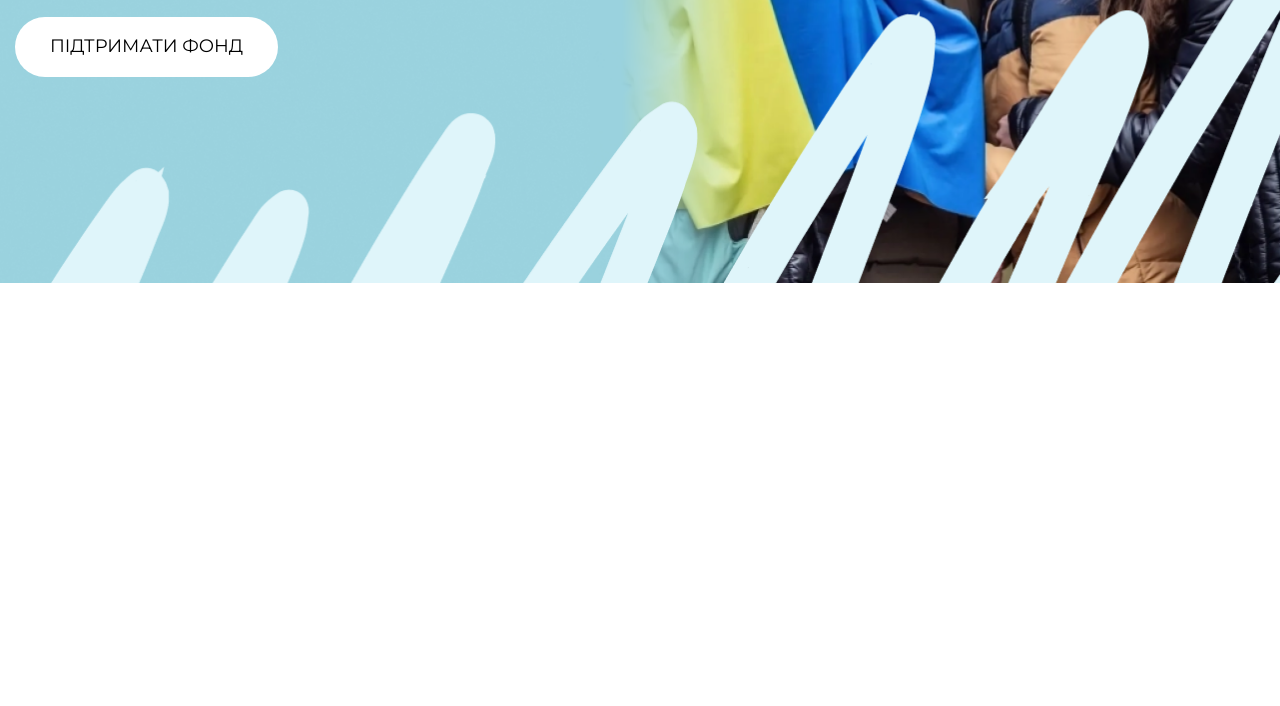
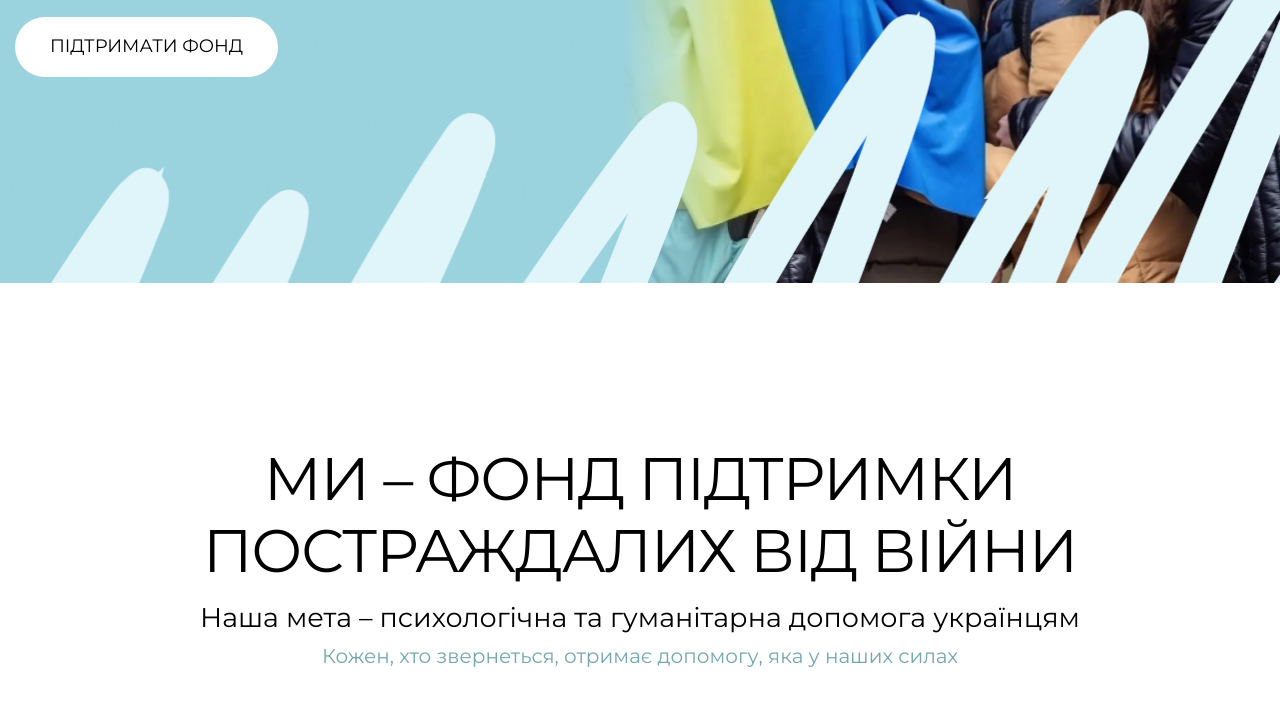
Before and after one commit to JustFantick/freshcode-frontend-intro-practice, a website built with webpack: page src/index.html in a window 1280 px wide. Shown: the part 662-1368 px from the top of the page. Before the commit the page ends 945 px from the top, so only its background shows below. Built offline with nearby package versions, Linux system fonts and the light colour scheme.

Commit message:
feat: add hero section

```diff
--- a/src/index.html
+++ b/src/index.html
@@ -59,6 +59,14 @@
                     <button type="button" class="button _btn-v2"> Підтримати фонд </button>
                 </div>
             </section>
+
+            <section class="hero-section _section-padding-top _section-padding-bottom">
+                <div class="hero-section__container">
+                    <h2> Ми – фонд підтримки постраждалих від війни </h2>
+                    <h6> Наша мета – психологічна та гуманітарна допомога українцям </h6>
+                    <p class="_highlighted"> Кожен, хто звернеться, отримає допомогу, яка у наших силах </p>
+                </div>
+            </section>
         </main>
 
         <footer class="footer" id="contact"> </footer>
--- /dev/null
+++ b/src/scss/_sections.scss
@@ -0,0 +1,54 @@
+@use '_functions' as *;
+
+$section-vertical-gap: clamp(5rem, calc(2.03rem + 11.19vw), 10rem); // 425-1140px | 80-160px
+
+section {
+    &._section-padding-top {
+        padding-top: $section-vertical-gap;
+    }
+
+    &._section-padding-bottom {
+        padding-bottom: $section-vertical-gap;
+    }
+}
+
+.hero-section {
+    &__container {
+        max-width: rem(1000);
+
+        display: flex;
+        flex-direction: column;
+        align-items: center;
+        gap: rem(10);
+
+        text-align: center;
+    }
+
+    *._highlighted {
+        color: rgba(115, 166, 177, 1);
+    }
+
+    h2 {
+        font-size: clamp(1.63rem, calc(0.36rem + 4.76vw), 3.75rem); // 425-1140px | 26-60px
+        font-weight: 400;
+        line-height: 1.2;
+        letter-spacing: -0.02em;
+        text-transform: uppercase;
+
+        @media (min-width: 1024px) {
+            margin-bottom: rem(5);
+        }
+    }
+
+    h6 {
+        font-size: clamp(1.25rem, calc(0.99rem + 0.98vw), 1.69rem); // 425-1140px | 20-27px
+        line-height: 1.2;
+        font-weight: 400;
+    }
+
+    p {
+        font-size: clamp(1rem, calc(0.85rem + 0.56vw), 1.25rem); // 425-1140px | 16-20px
+        line-height: 1.2;
+        font-weight: 400;
+    }
+}
--- a/src/scss/main.scss
+++ b/src/scss/main.scss
@@ -2,3 +2,4 @@
 @use '_common';
 @use '_header';
 @use '_home';
+@use '_sections';
```
